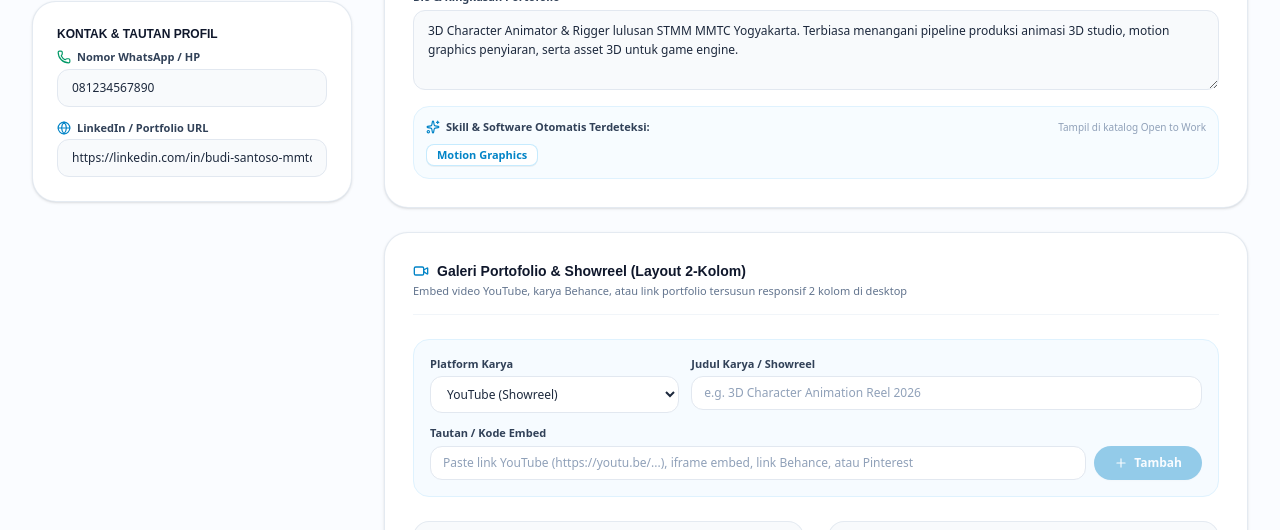
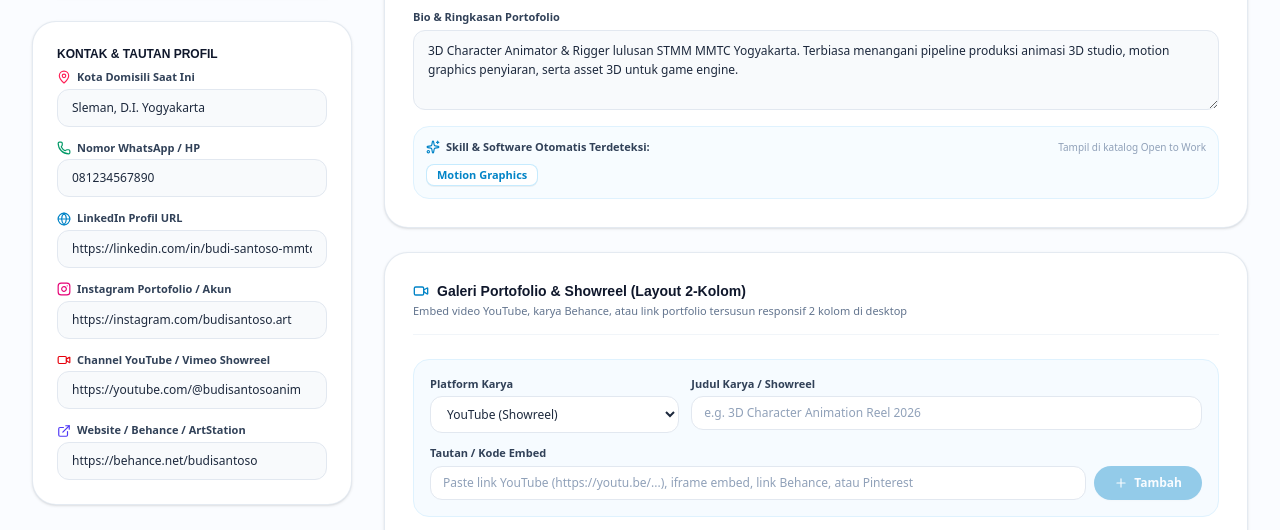
Before and after one commit to farhanditof-max/WebsiteAlumniSTMM, a Next.js app: page /profil in a window 1280 px wide. Shown: the part 640-1170 px from the top of the page. Built offline with nearby package versions, Linux system fonts and the light colour scheme; no server answers.

Commit message:
feat(ui): add domisili and additional creative social links to profile editor and public profile

```diff
--- a/src/app/profil/[uid]/page.tsx
+++ b/src/app/profil/[uid]/page.tsx
@@ -20,7 +20,8 @@ import {
   Share2,
   Maximize2,
   Sparkles,
-  Briefcase
+  Briefcase,
+  MapPin
 } from 'lucide-react';
 import AlumniAvatar from '@/components/profile/AlumniAvatar';
 import { ProfileHeaderSkeleton } from '@/components/ui/Skeleton';
@@ -30,9 +31,21 @@ import { ShareModal } from '@/components/ui/ShareModal';
 import { extractSkills } from '@/components/profile/skills';
 import AlumniActivityHistory from '@/components/profile/AlumniActivityHistory';
 
+const InstagramIcon = ({ className = "w-4 h-4 text-pink-600" }: { className?: string }) => (
+  <svg className={className} viewBox="0 0 24 24" fill="none" stroke="currentColor" strokeWidth="2" strokeLinecap="round" strokeLinejoin="round">
+    <rect width="20" height="20" x="2" y="2" rx="5" ry="5" />
+    <path d="M16 11.37A4 4 0 1 1 12.63 8 4 4 0 0 1 16 11.37z" />
+    <line x1="17.5" x2="17.51" y1="6.5" y2="6.5" />
+  </svg>
+);
+
 interface ExtendedUserProfile extends UserProfile {
   pekerjaanSaatIni?: string;
   pekerjaan?: string;
+  domisili?: string;
+  instagramUrl?: string;
+  youtubeUrl?: string;
+  websiteUrl?: string;
 }
 
 export default function PublicProfilePage({ params }: { params: Promise<{ uid: string }> }) {
@@ -261,12 +274,20 @@ export default function PublicProfilePage({ params }: { params: Promise<{ uid: s
               <p className="text-xs sm:text-sm text-[#0284c7] font-semibold mt-1">
                 {profile.prodi} • Angkatan {profile.angkatan}
               </p>
-              {((profile as ExtendedUserProfile).pekerjaanSaatIni || (profile as ExtendedUserProfile).pekerjaan) && (
-                <div className="inline-flex items-center gap-1.5 px-3 py-1 rounded-xl bg-slate-100 border border-slate-200/80 text-xs font-bold text-slate-800 mt-1.5">
-                  <Briefcase className="w-3.5 h-3.5 text-[#0284c7]" />
-                  <span>Bekerja di: {(profile as ExtendedUserProfile).pekerjaanSaatIni || (profile as ExtendedUserProfile).pekerjaan}</span>
-                </div>
-              )}
+              <div className="flex flex-wrap items-center gap-2 mt-1.5">
+                {((profile as ExtendedUserProfile).pekerjaanSaatIni || (profile as ExtendedUserProfile).pekerjaan) && (
+                  <div className="inline-flex items-center gap-1.5 px-3 py-1 rounded-xl bg-slate-100 border border-slate-200/80 text-xs font-bold text-slate-800">
+                    <Briefcase className="w-3.5 h-3.5 text-[#0284c7]" />
+                    <span>Bekerja di: {(profile as ExtendedUserProfile).pekerjaanSaatIni || (profile as ExtendedUserProfile).pekerjaan}</span>
+                  </div>
+                )}
+                {(profile as ExtendedUserProfile).domisili && (
+                  <div className="inline-flex items-center gap-1.5 px-3 py-1 rounded-xl bg-slate-50 border border-slate-200/80 text-xs font-semibold text-slate-700">
+                    <MapPin className="w-3.5 h-3.5 text-rose-500" />
+                    <span>{(profile as ExtendedUserProfile).domisili}</span>
+                  </div>
+                )}
+              </div>
               <p className="text-[11px] text-slate-400 font-mono mt-1">
                 Nomor Alumni: {profile.nomorAlumni}
               </p>
@@ -347,6 +368,15 @@ export default function PublicProfilePage({ params }: { params: Promise<{ uid: s
               </h3>
 
               <div className="space-y-3">
+                {(profile as ExtendedUserProfile).domisili && (
+                  <div className="flex items-center gap-3 text-slate-700 p-2 rounded-xl bg-slate-50 border border-slate-100">
+                    <MapPin className="w-4 h-4 text-rose-500 shrink-0" />
+                    <span className="truncate font-medium">
+                      {(profile as ExtendedUserProfile).domisili}
+                    </span>
+                  </div>
+                )}
+
                 <div className="flex items-center gap-3 text-slate-600 p-2 rounded-xl bg-slate-50 border border-slate-100">
                   <Mail className="w-4 h-4 text-[#0284c7] shrink-0" />
                   <a href={`mailto:${profile.email}`} className="hover:text-[#0284c7] hover:underline truncate font-medium">
@@ -377,7 +407,49 @@ export default function PublicProfilePage({ params }: { params: Promise<{ uid: s
                       rel="noreferrer"
                       className="hover:text-[#0284c7] hover:underline truncate font-medium"
                     >
-                      Tautan LinkedIn / Web
+                      LinkedIn Profil
+                    </a>
+                  </div>
+                )}
+
+                {(profile as ExtendedUserProfile).instagramUrl && (
+                  <div className="flex items-center gap-3 text-slate-600 p-2 rounded-xl bg-slate-50 border border-slate-100">
+                    <InstagramIcon className="w-4 h-4 text-pink-600 shrink-0" />
+                    <a
+                      href={(profile as ExtendedUserProfile).instagramUrl!.startsWith('http') ? (profile as ExtendedUserProfile).instagramUrl : `https://${(profile as ExtendedUserProfile).instagramUrl}`}
+                      target="_blank"
+                      rel="noreferrer"
+                      className="hover:text-pink-600 hover:underline truncate font-medium"
+                    >
+                      Instagram Portofolio
+                    </a>
+                  </div>
+                )}
+
+                {(profile as ExtendedUserProfile).youtubeUrl && (
+                  <div className="flex items-center gap-3 text-slate-600 p-2 rounded-xl bg-slate-50 border border-slate-100">
+                    <Video className="w-4 h-4 text-red-600 shrink-0" />
+                    <a
+                      href={(profile as ExtendedUserProfile).youtubeUrl!.startsWith('http') ? (profile as ExtendedUserProfile).youtubeUrl : `https://${(profile as ExtendedUserProfile).youtubeUrl}`}
+                      target="_blank"
+                      rel="noreferrer"
+                      className="hover:text-red-600 hover:underline truncate font-medium"
+                    >
+                      Kanal YouTube / Showreel
+                    </a>
+                  </div>
+                )}
+
+                {(profile as ExtendedUserProfile).websiteUrl && (
+                  <div className="flex items-center gap-3 text-slate-600 p-2 rounded-xl bg-slate-50 border border-slate-100">
+                    <ExternalLink className="w-4 h-4 text-indigo-600 shrink-0" />
+                    <a
+                      href={(profile as ExtendedUserProfile).websiteUrl!.startsWith('http') ? (profile as ExtendedUserProfile).websiteUrl : `https://${(profile as ExtendedUserProfile).websiteUrl}`}
+                      target="_blank"
+                      rel="noreferrer"
+                      className="hover:text-indigo-600 hover:underline truncate font-medium"
+                    >
+                      Portofolio / Web Eksternal
                     </a>
                   </div>
                 )}
--- a/src/app/profil/page.tsx
+++ b/src/app/profil/page.tsx
@@ -27,7 +27,8 @@ import {
   Eye,
   Sparkles,
   Maximize2,
-  Briefcase
+  Briefcase,
+  MapPin
 } from 'lucide-react';
 import AlumniAvatar from '@/components/profile/AlumniAvatar';
 import { ProfileHeaderSkeleton } from '@/components/ui/Skeleton';
@@ -35,8 +36,20 @@ import { CinemaLightbox } from '@/components/ui/Modal';
 import { extractSkills } from '@/components/profile/skills';
 import { UserProfile } from '@/types';
 
+const InstagramIcon = ({ className = "w-3.5 h-3.5 text-pink-600" }: { className?: string }) => (
+  <svg className={className} viewBox="0 0 24 24" fill="none" stroke="currentColor" strokeWidth="2" strokeLinecap="round" strokeLinejoin="round">
+    <rect width="20" height="20" x="2" y="2" rx="5" ry="5" />
+    <path d="M16 11.37A4 4 0 1 1 12.63 8 4 4 0 0 1 16 11.37z" />
+    <line x1="17.5" x2="17.51" y1="6.5" y2="6.5" />
+  </svg>
+);
+
 interface ExtendedUserProfile extends UserProfile {
   pekerjaanSaatIni?: string;
+  domisili?: string;
+  instagramUrl?: string;
+  youtubeUrl?: string;
+  websiteUrl?: string;
 }
 
 function withTimeout<T>(promise: Promise<T>, ms: number, message: string): Promise<T> {
@@ -57,9 +70,13 @@ const DEMO_PROFILE = {
   email: 'budi.santoso@alumni.mmtc.ac.id',
   openToWork: true,
   pekerjaanSaatIni: '3D Animator di Infinite Studios',
+  domisili: 'Sleman, D.I. Yogyakarta',
   bio: '3D Character Animator & Rigger lulusan STMM MMTC Yogyakarta. Terbiasa menangani pipeline produksi animasi 3D studio, motion graphics penyiaran, serta asset 3D untuk game engine.',
   phone: '081234567890',
   linkedinUrl: 'https://linkedin.com/in/budi-santoso-mmtc',
+  instagramUrl: 'https://instagram.com/budisantoso.art',
+  youtubeUrl: 'https://youtube.com/@budisantosoanim',
+  websiteUrl: 'https://behance.net/budisantoso',
   cvExternalLink: 'https://drive.google.com/drive/folders/sample-cv',
   cvFileUrl: '',
   portfolio: [
@@ -89,9 +106,13 @@ export default function ProfilPage() {
   const [angkatan, setAngkatan] = useState(currentProfile?.angkatan ?? DEMO_PROFILE.angkatan);
   const [openToWork, setOpenToWork] = useState(currentProfile?.openToWork ?? true);
   const [pekerjaanSaatIni, setPekerjaanSaatIni] = useState((currentProfile as ExtendedUserProfile | null)?.pekerjaanSaatIni ?? DEMO_PROFILE.pekerjaanSaatIni);
+  const [domisili, setDomisili] = useState((currentProfile as ExtendedUserProfile | null)?.domisili ?? DEMO_PROFILE.domisili);
   const [bio, setBio] = useState(currentProfile?.bio ?? DEMO_PROFILE.bio);
   const [phone, setPhone] = useState(currentProfile?.phone ?? DEMO_PROFILE.phone);
   const [linkedinUrl, setLinkedinUrl] = useState(currentProfile?.linkedinUrl ?? DEMO_PROFILE.linkedinUrl);
+  const [instagramUrl, setInstagramUrl] = useState((currentProfile as ExtendedUserProfile | null)?.instagramUrl ?? DEMO_PROFILE.instagramUrl);
+  const [youtubeUrl, setYoutubeUrl] = useState((currentProfile as ExtendedUserProfile | null)?.youtubeUrl ?? DEMO_PROFILE.youtubeUrl);
+  const [websiteUrl, setWebsiteUrl] = useState((currentProfile as ExtendedUserProfile | null)?.websiteUrl ?? DEMO_PROFILE.websiteUrl);
   const [cvExternalLink, setCvExternalLink] = useState(currentProfile?.cvExternalLink ?? DEMO_PROFILE.cvExternalLink);
 
   // Upload file state
@@ -115,14 +136,19 @@ export default function ProfilPage() {
   useEffect(() => {
     if (profile && initializedUidRef.current !== profile.uid) {
       initializedUidRef.current = profile.uid;
+      const ext = profile as ExtendedUserProfile;
       setNamaLengkap(profile.namaLengkap || '');
       setProdi(profile.prodi || 'Animasi');
       setAngkatan(profile.angkatan || '');
       setOpenToWork(profile.openToWork ?? true);
-      setPekerjaanSaatIni((profile as ExtendedUserProfile).pekerjaanSaatIni || '');
+      setPekerjaanSaatIni(ext.pekerjaanSaatIni || '');
+      setDomisili(ext.domisili || '');
       setBio(profile.bio || '');
       setPhone(profile.phone || '');
       setLinkedinUrl(profile.linkedinUrl || '');
+      setInstagramUrl(ext.instagramUrl || '');
+      setYoutubeUrl(ext.youtubeUrl || '');
+      setWebsiteUrl(ext.websiteUrl || '');
       setCvExternalLink(profile.cvExternalLink || '');
       setPortfolioList(profile.portfolio || []);
     }
@@ -306,6 +332,10 @@ export default function ProfilPage() {
         email: profile?.email || user.email || '',
         openToWork: Boolean(openToWork),
         pekerjaanSaatIni: pekerjaanSaatIni.trim(),
+        domisili: domisili.trim(),
+        instagramUrl: instagramUrl.trim(),
+        youtubeUrl: youtubeUrl.trim(),
+        websiteUrl: websiteUrl.trim(),
         bio: bio.trim(),
         phone: phone.trim(),
         linkedinUrl: linkedinUrl.trim(),
@@ -497,6 +527,12 @@ export default function ProfilPage() {
                   <span>{pekerjaanSaatIni}</span>
                 </p>
               )}
+              {domisili && (
+                <p className="text-xs text-slate-600 font-medium mt-1 flex items-center gap-1.5">
+                  <MapPin className="w-3.5 h-3.5 text-rose-500 shrink-0" />
+                  <span>{domisili}</span>
+                </p>
+              )}
               <p className="text-[11px] text-slate-400 font-mono mt-0.5">
                 Nomor Alumni: {currentProfile?.nomorAlumni}
               </p>
@@ -603,12 +639,28 @@ export default function ProfilPage() {
               </div>
             </div>
 
-            {/* CONTACT & SOCIAL */}
+            {/* CONTACT, LOCATION & SOCIAL LINKS */}
             <div className="bg-white border border-slate-200/90 rounded-3xl p-6 space-y-3.5 text-xs shadow-sm">
               <h3 className="text-xs font-bold uppercase tracking-wider text-slate-900 mb-2">
                 Kontak &amp; Tautan Profil
               </h3>
 
+              {/* DOMISILI SAAT INI */}
+              <div>
+                <label className="block text-[11px] font-bold text-slate-700 mb-1 flex items-center gap-1.5">
+                  <MapPin className="w-3.5 h-3.5 text-rose-500" />
+                  Kota Domisili Saat Ini
+                </label>
+                <input
+                  type="text"
+                  value={domisili}
+                  onChange={(e) => setDomisili(e.target.value)}
+                  placeholder="Contoh: Sleman, D.I. Yogyakarta / Jakarta"
+                  className="w-full px-3.5 py-2.5 rounded-xl bg-slate-50 border border-slate-200 text-xs text-slate-800 placeholder-slate-400 focus:outline-none focus:border-[#0284c7] focus:bg-white transition"
+                />
+              </div>
+
+              {/* WHATSAPP */}
               <div>
                 <label className="block text-[11px] font-bold text-slate-700 mb-1 flex items-center gap-1.5">
                   <Phone className="w-3.5 h-3.5 text-emerald-600" />
@@ -618,21 +670,67 @@ export default function ProfilPage() {
                   type="text"
                   value={phone}
                   onChange={(e) => setPhone(e.target.value)}
-                  placeholder="08123456789"
+                  placeholder="081234567890"
                   className="w-full px-3.5 py-2.5 rounded-xl bg-slate-50 border border-slate-200 text-xs text-slate-800 placeholder-slate-400 focus:outline-none focus:border-[#0284c7] focus:bg-white transition"
                 />
               </div>
 
+              {/* LINKEDIN */}
               <div>
                 <label className="block text-[11px] font-bold text-slate-700 mb-1 flex items-center gap-1.5">
                   <Globe className="w-3.5 h-3.5 text-[#0284c7]" />
-                  LinkedIn / Portfolio URL
+                  LinkedIn Profil URL
                 </label>
                 <input
                   type="url"
                   value={linkedinUrl}
                   onChange={(e) => setLinkedinUrl(e.target.value)}
                   placeholder="https://linkedin.com/in/..."
+                  className="w-full px-3.5 py-2.5 rounded-xl bg-slate-50 border border-slate-200 text-xs text-slate-800 placeholder-slate-400 focus:outline-none focus:border-[#0284c7] focus:bg-white transition"
+                />
+              </div>
+
+              {/* INSTAGRAM */}
+              <div>
+                <label className="block text-[11px] font-bold text-slate-700 mb-1 flex items-center gap-1.5">
+                  <InstagramIcon className="w-3.5 h-3.5 text-pink-600" />
+                  Instagram Portofolio / Akun
+                </label>
+                <input
+                  type="url"
+                  value={instagramUrl}
+                  onChange={(e) => setInstagramUrl(e.target.value)}
+                  placeholder="https://instagram.com/username"
+                  className="w-full px-3.5 py-2.5 rounded-xl bg-slate-50 border border-slate-200 text-xs text-slate-800 placeholder-slate-400 focus:outline-none focus:border-[#0284c7] focus:bg-white transition"
+                />
+              </div>
+
+              {/* YOUTUBE CHANNEL */}
+              <div>
+                <label className="block text-[11px] font-bold text-slate-700 mb-1 flex items-center gap-1.5">
+                  <Video className="w-3.5 h-3.5 text-red-600" />
+                  Channel YouTube / Vimeo Showreel
+                </label>
+                <input
+                  type="url"
+                  value={youtubeUrl}
+                  onChange={(e) => setYoutubeUrl(e.target.value)}
+                  placeholder="https://youtube.com/@channel"
+                  className="w-full px-3.5 py-2.5 rounded-xl bg-slate-50 border border-slate-200 text-xs text-slate-800 placeholder-slate-400 focus:outline-none focus:border-[#0284c7] focus:bg-white transition"
+                />
+              </div>
+
+              {/* WEBSITE / BEHANCE */}
+              <div>
+                <label className="block text-[11px] font-bold text-slate-700 mb-1 flex items-center gap-1.5">
+                  <ExternalLink className="w-3.5 h-3.5 text-indigo-600" />
+                  Website / Behance / ArtStation
+                </label>
+                <input
+                  type="url"
+                  value={websiteUrl}
+                  onChange={(e) => setWebsiteUrl(e.target.value)}
+                  placeholder="https://behance.net/username atau web pribadi"
                   className="w-full px-3.5 py-2.5 rounded-xl bg-slate-50 border border-slate-200 text-xs text-slate-800 placeholder-slate-400 focus:outline-none focus:border-[#0284c7] focus:bg-white transition"
                 />
               </div>
```
